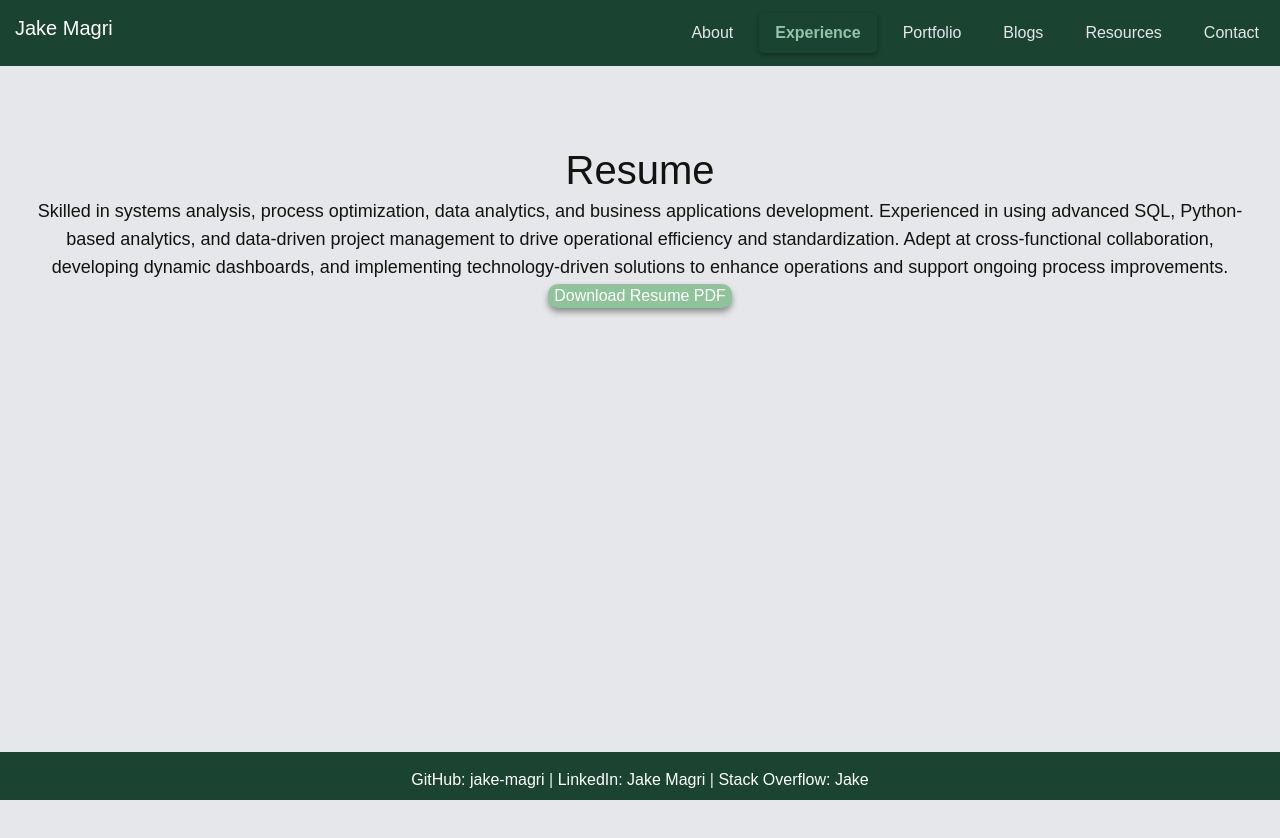
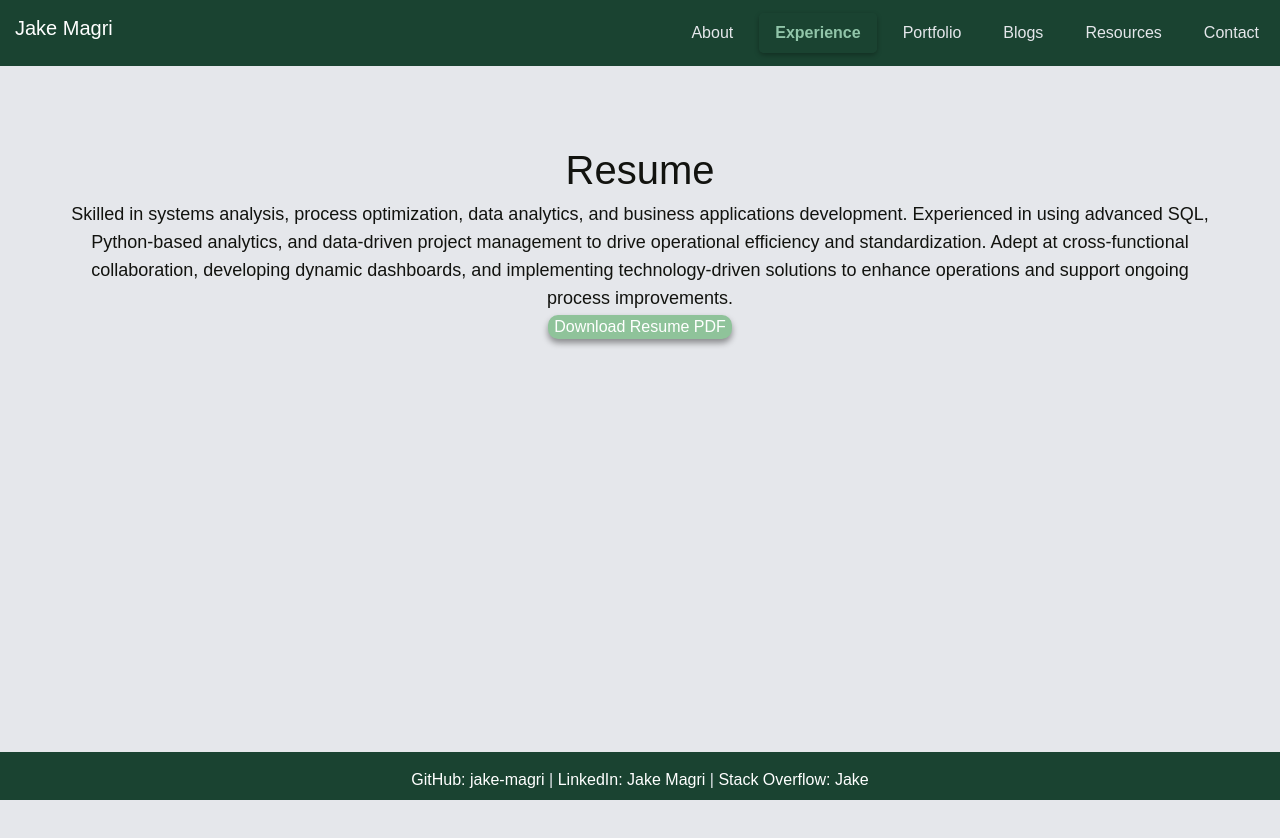
Before and after one commit to jake-magri/React-Portfolio, a Next.js app: page /resume in a window 1280 px wide. Shown: the top 838 px of the page. Built offline with nearby package versions, Linux system fonts and the light colour scheme.

Commit message:
Styled margins on resume page header text

```diff
--- a/src/components/Resume.module.css
+++ b/src/components/Resume.module.css
@@ -48,9 +48,8 @@
   box-shadow: 0 6px 12px rgba(0, 0, 0, 0.8);
   transform: scale(1.05);
 }
-
 .resume-header, .resume-header-text {
-  margin-bottom: 3px;
+  margin: 3px 35px;
   text-align: center;
 }
 
```
